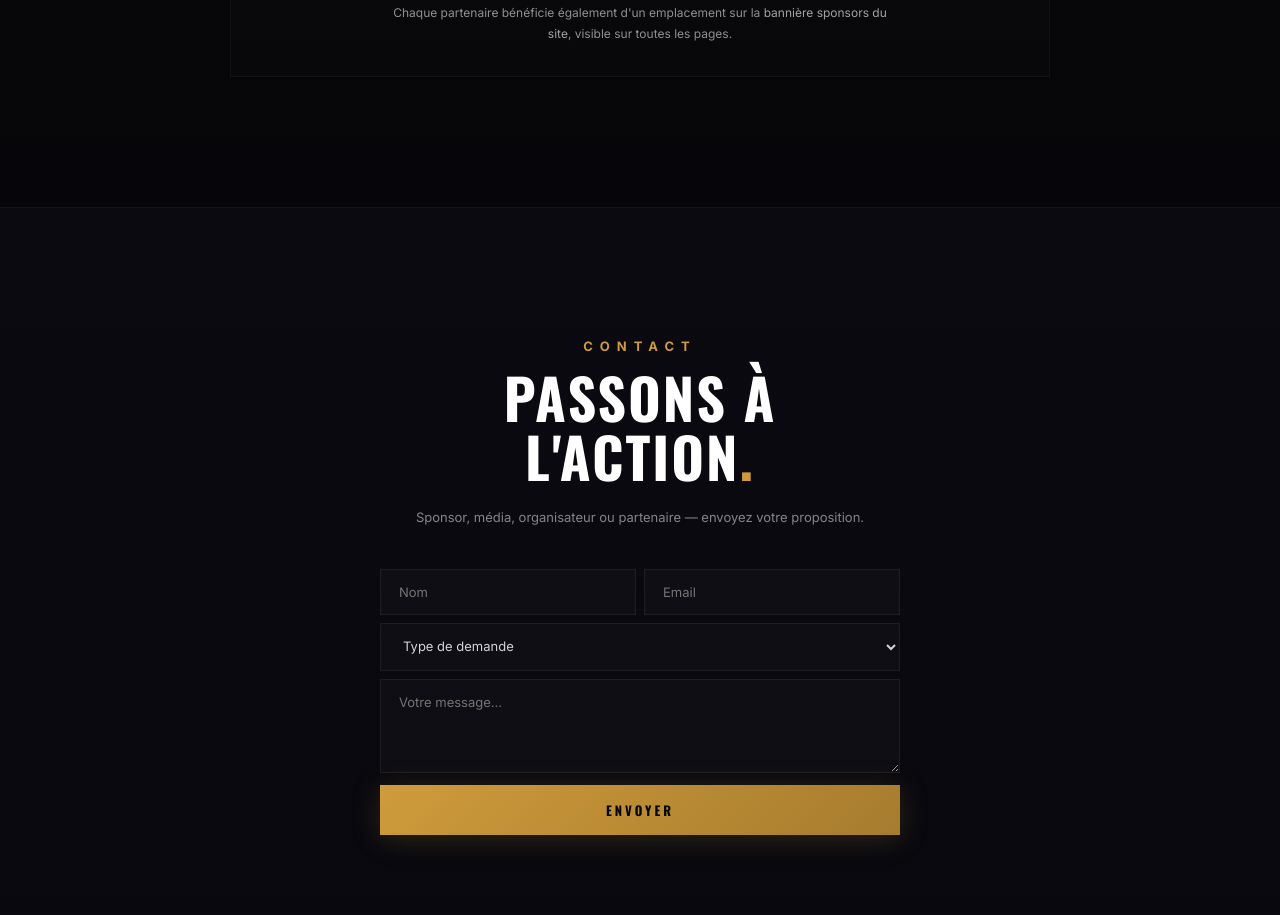
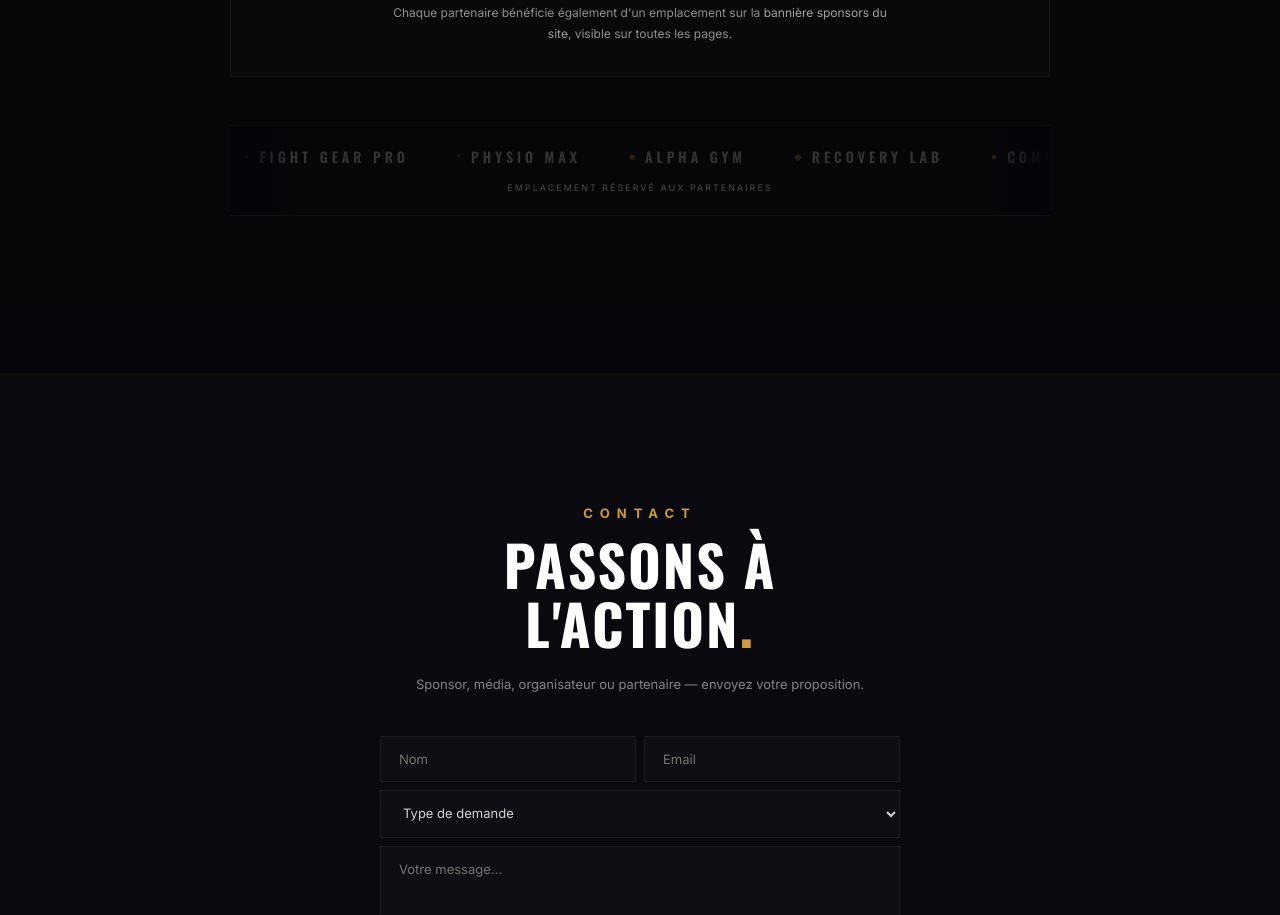
Before and after one commit to Sqlsyntax59/Carmelo-site, a React (Vite) app: page / in a window 1280 px wide. Shown: the part 9160-10075 px from the top of the page. Built offline with nearby package versions, Linux system fonts and the light colour scheme.

Commit message:
feat: SponsorMarquee intégré dans SponsorsSection
- Bannière sponsors défilante ajoutée après le bloc "Ouvert à tous"
- Toujours présente dans le Footer également
- Renforce la crédibilité de la section partenariats

Co-Authored-By: Claude Opus 4.6 <noreply@anthropic.com>

```diff
--- a/src/App.jsx
+++ b/src/App.jsx
@@ -990,6 +990,7 @@ function SponsorsSection() {
             Chaque partenaire bénéficie également d'un emplacement sur la <span style={{ color: "rgba(255,255,255,0.62)" }}>bannière sponsors du site</span>, visible sur toutes les pages.
           </p>
         </div>
+        <div style={{ marginTop: 48 }}><SponsorMarquee /></div>
       </div>
     </section>
   );
```
